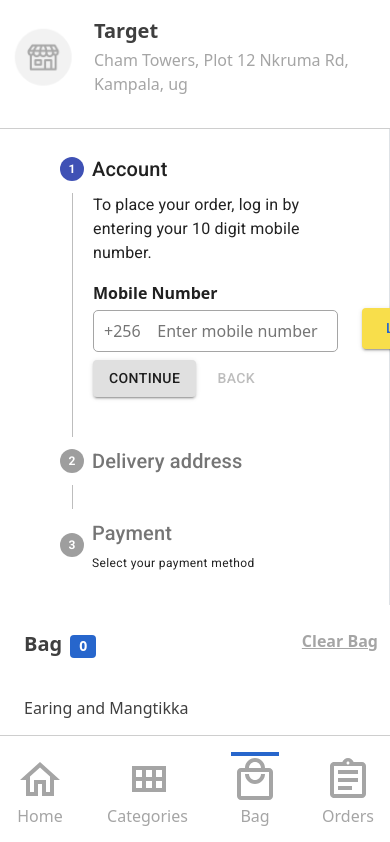
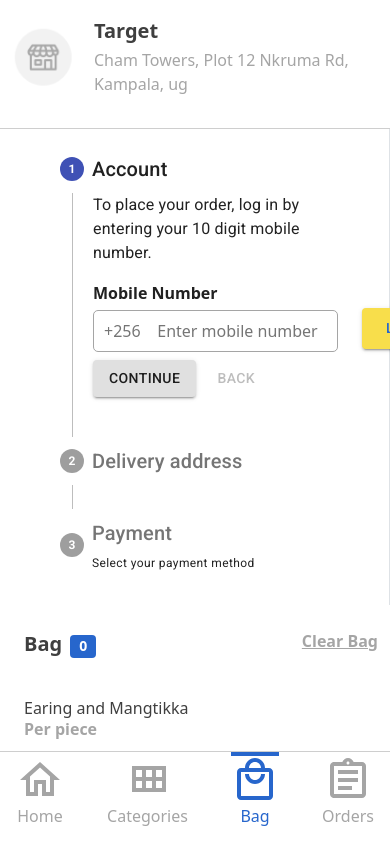
Before and after one commit to pamtel/ecommerce, a React (Create React App) app: page /bag in a window 390 px wide. Shown: the top 842 px of the page. Built offline with nearby package versions, Linux system fonts and the light colour scheme.

Commit message:
added footer active functionality

```diff
--- a/src/App.css
+++ b/src/App.css
@@ -301,7 +301,13 @@
 .is-active {
   border-top: 4px solid var(--royal-blue);
   color: var(--royal-blue) !important;
+  margin-top: 0;
 }
+
+.is-active p, .is-active .mobile-footer-icon {
+  color: var(--royal-blue) !important;
+}
+
 
 #desktop-category, #bag-sidebar, #deskstop-global-header, #desktop-itemlist {
   display: none;
--- a/src/components/MobileFooter.js
+++ b/src/components/MobileFooter.js
@@ -8,7 +8,7 @@
 function MobileFooter() {
   return (
     <div className="mobile-footer d-sm-none">
-      <hr />
+      <hr className="m-0"/>
       <div className="d-flex justify-content-between align-items-baseline px-3 text-center">
         <NavLink exact={true} activeClassName='is-active'  to="/" className="text-decoration-none mobile-active">
           <HomeOutlinedIcon className="mobile-footer-icon" />
--- a/src/components/_pages/Orders.js/OrderState.js
+++ b/src/components/_pages/Orders.js/OrderState.js
@@ -58,7 +58,7 @@
             <div className="orderState container">
                 {orderData.map((status, index) => {
                     return (
-                        <div className="all-orders px-3 fontWeight color-darkgray">
+                        <div key={index} className="all-orders px-3 fontWeight color-darkgray">
                             <div className="d-flex justify-content-between">
                                 <h6 className="fontWeight color-darkslategray">{status.name}</h6>
                                 <p className="status">{status.time}</p>
--- a/src/components/_pages/bag/BagPayment.js
+++ b/src/components/_pages/bag/BagPayment.js
@@ -30,7 +30,7 @@
             <div className="d-flex justify-content-between my-4">
                 <div className="d-flex align-items-baseline bag-payment">
                     <p className="fontWeight bag-payment color-darkslategray">Bag</p>
-                    <button type="button" class="badge ms-2">0</button>
+                    <button type="button" className="badge ms-2">0</button>
                 </div>
 
                 <div>
--- a/src/components/_pages/home/ItemDetails.js
+++ b/src/components/_pages/home/ItemDetails.js
@@ -42,7 +42,6 @@
     }
 
     const singleItem = itemData.filter(i => i.id.toString() === ItemId)
-    console.log(singleItem);
     return (
         <MainLayout>
         <Link to="/" className="container d-flex text-decoration-none">
--- a/src/styles.css/footer.css
+++ b/src/styles.css/footer.css
@@ -57,8 +57,4 @@
       .mobile-footer p{
         color: var(--darkgray);
       }
-      /* .mobile-footer .active {
-        border-top: 4px solid var(--royal-blue);
-        color: var(--royal-blue);
-      } */
   }
```
